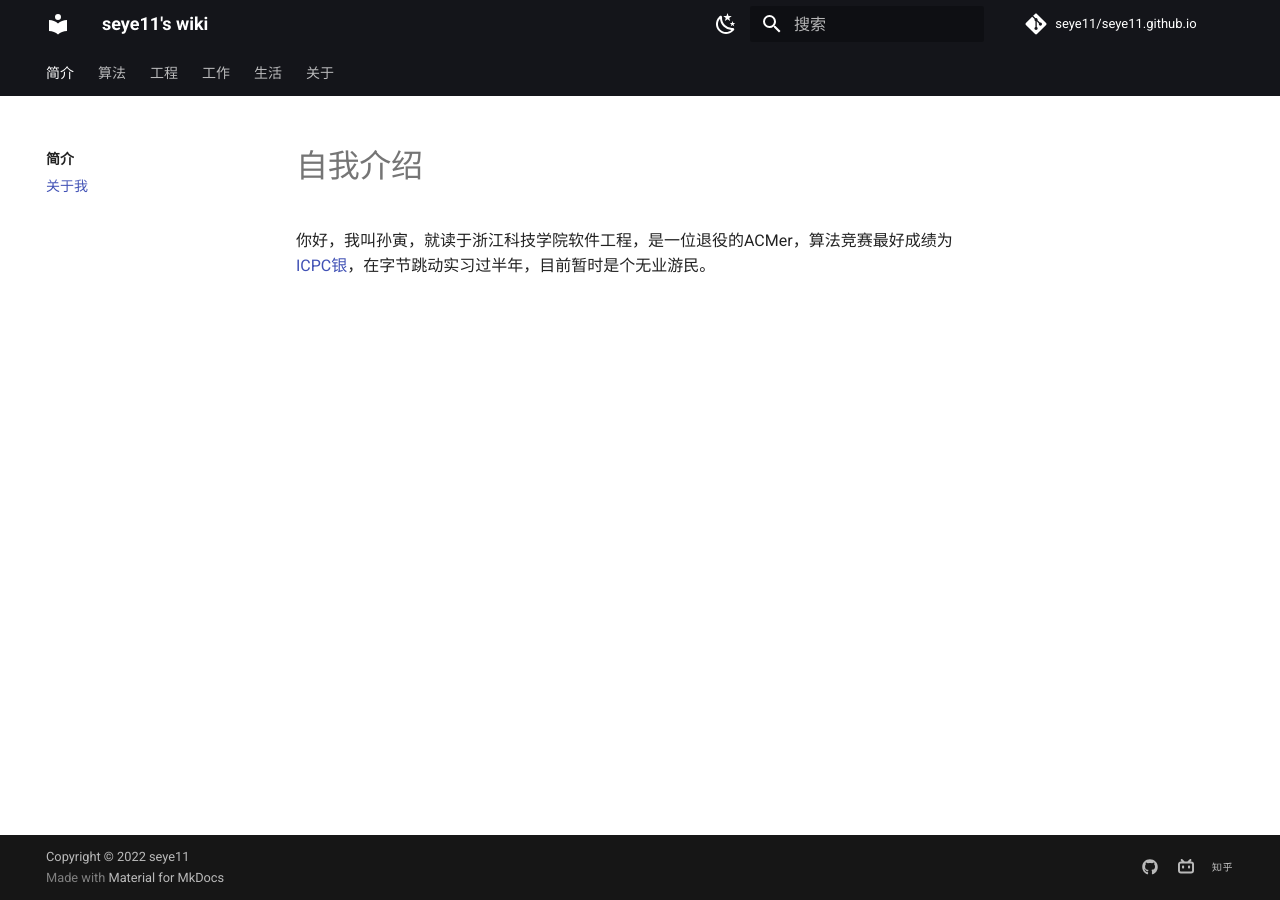
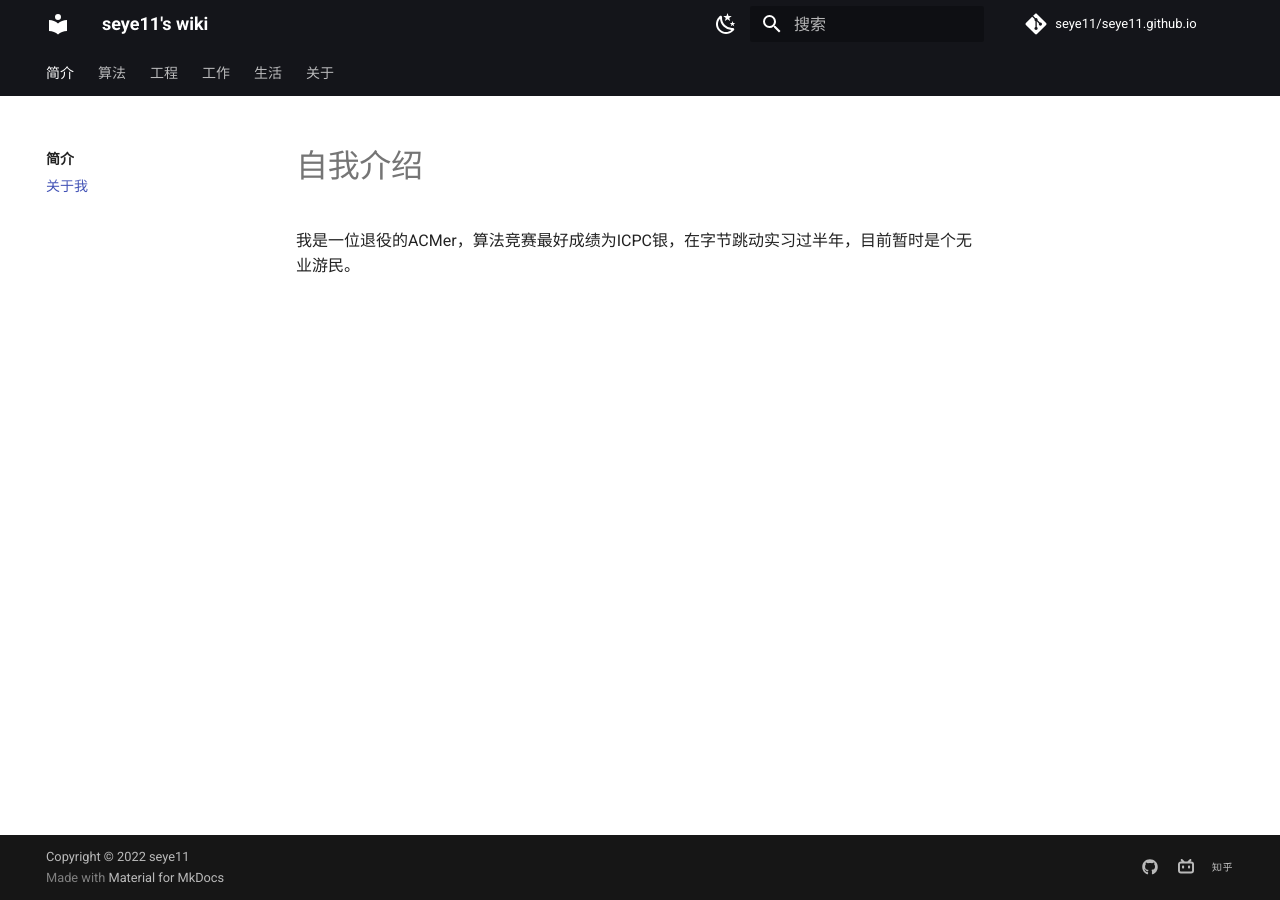
Before and after one commit to seye11/seye11.github.io, an MkDocs documentation site: the page built from docs/intro/me.md, in a window 1280 px wide. Built offline with MkDocs 1.6.1 and Material for MkDocs 9.7.7, drawn with Linux system fonts in a browser that asks for light colours; comment, search, counter and statistics services are not loaded.

Commit message:
update me.md

```diff
--- a/docs/intro/me.md
+++ b/docs/intro/me.md
@@ -1,2 +1,2 @@
 # 自我介绍
-你好，我叫孙寅，就读于浙江科技学院软件工程，是一位退役的ACMer，算法竞赛最好成绩为[ICPC银](https://board.xcpcio.com/icpc/46th/nanjing?organization=%5B%22%E6%B5%99%E6%B1%9F%E7%A7%91%E6%8A%80%E5%AD%A6%E9%99%A2%22%5D)，在字节跳动实习过半年，目前暂时是个无业游民。
+我是一位退役的ACMer，算法竞赛最好成绩为ICPC银，在字节跳动实习过半年，目前暂时是个无业游民。
```
